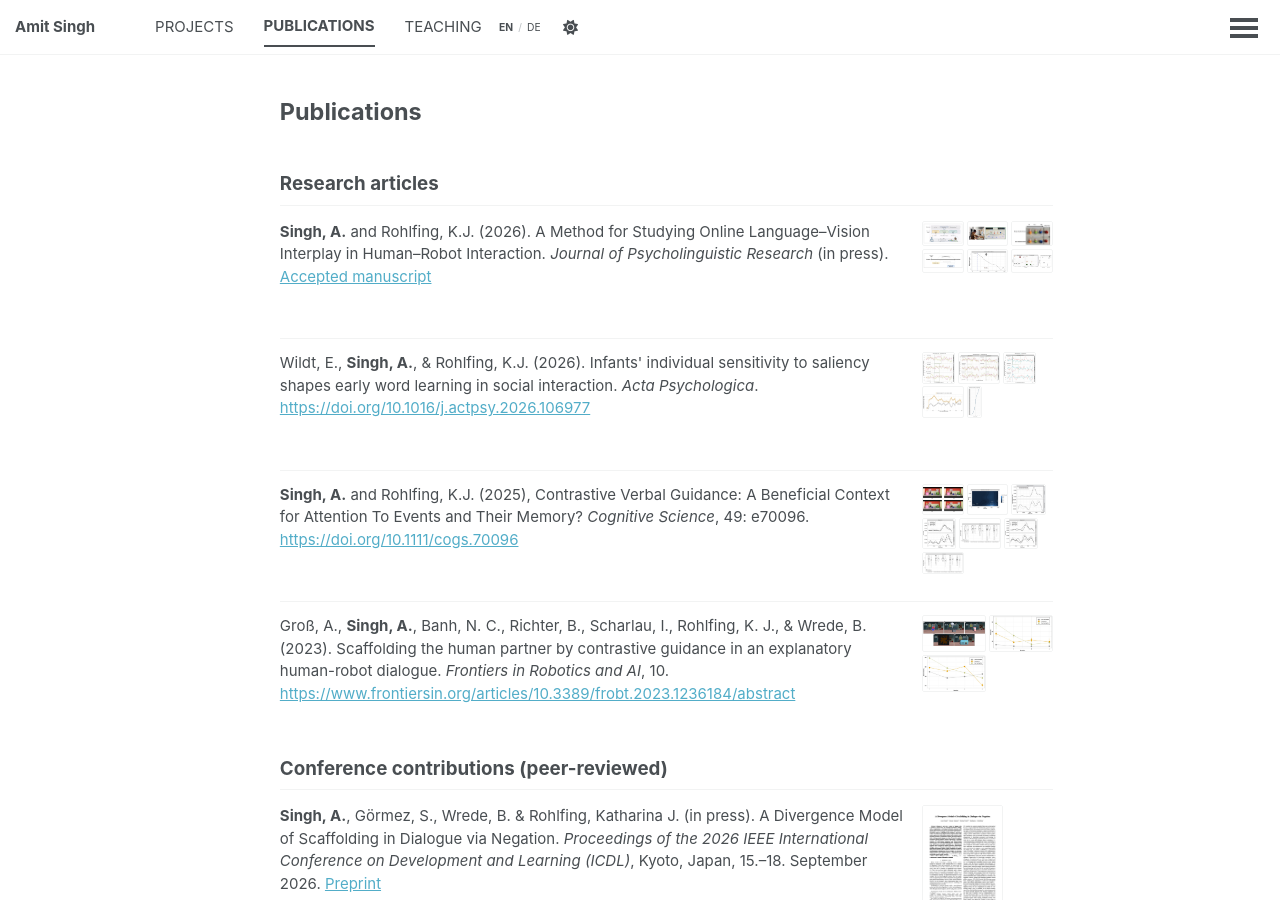
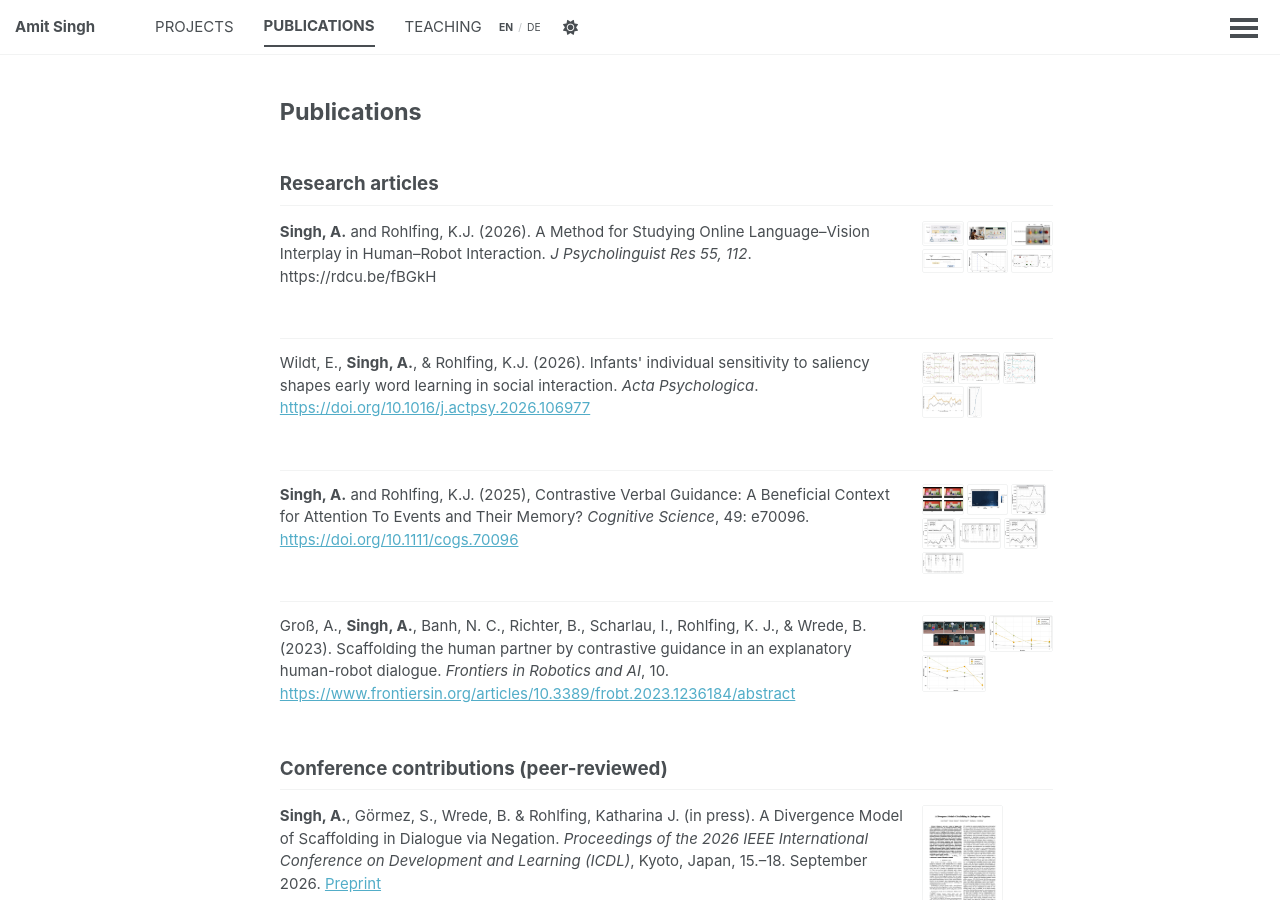
Before and after one commit to amits1ngh/amits1ngh.github.io, a Jekyll site: the page built from _pages/publications.md, in a window 1280 px wide and 900 px high. Built offline with Jekyll 4.4.1, drawn with Linux system fonts in a browser that asks for light colours; a script that is not in the unit is left out.

Commit message:
updated publications

```diff
--- a/_pages/publications.md
+++ b/_pages/publications.md
@@ -12,7 +12,7 @@ de_url: /de/publications/
 
 <ul class="publication-list">
   <li>
-    <div class="publication-text"><strong>Singh, A.</strong> and Rohlfing, K.J. (2026). A Method for Studying Online Language–Vision Interplay in Human–Robot Interaction. <em>Journal of Psycholinguistic Research</em> (in press). <a href="/assets/JOPR-D-26-00014_R.pdf" target="_blank" rel="noopener noreferrer">Accepted manuscript</a></div>
+    <div class="publication-text"><strong>Singh, A.</strong> and Rohlfing, K.J. (2026). A Method for Studying Online Language–Vision Interplay in Human–Robot Interaction. <em>J Psycholinguist Res 55, 112</em>. <a href="https://rdcu.be/fBGkH" target="_blank" rel="noopener noreferrer"></a>https://rdcu.be/fBGkH</div>
     {% include publication-figures.html href="/assets/JOPR-D-26-00014_R.pdf" figures="jopr-2026-fig1.jpg,jopr-2026-fig2.jpg,jopr-2026-fig3.jpg,jopr-2026-fig4.jpg,jopr-2026-fig5.jpg,jopr-2026-fig6.jpg" alt="Open Journal of Psycholinguistic Research 2026 paper" %}
   </li>
   <li>
```
Also changed, not shown: _pages/about.md (+2 -2 lines).
